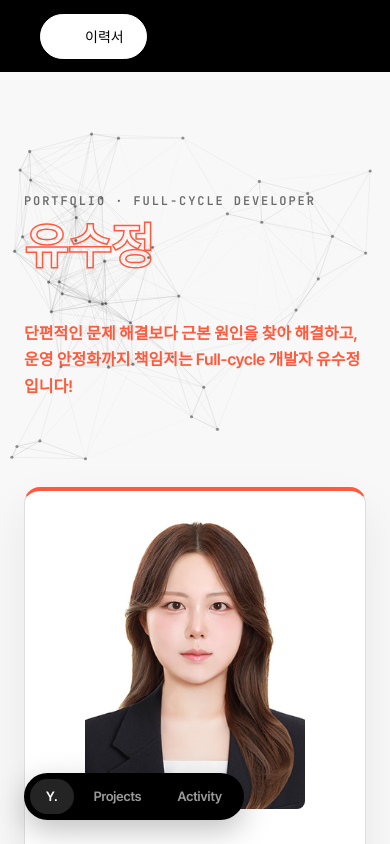
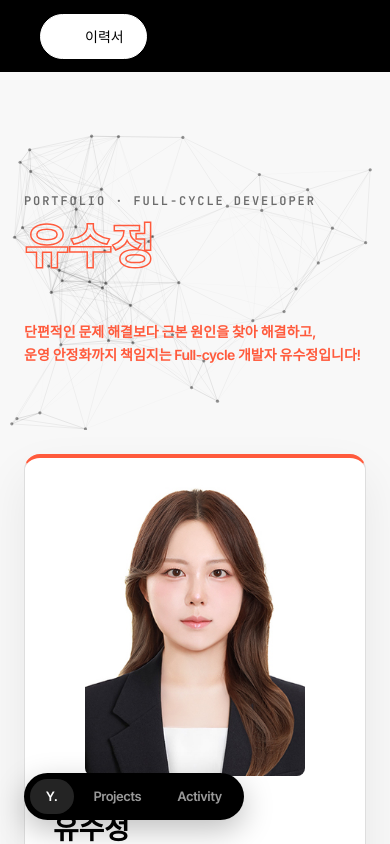
Before and after one commit to ytnwjd/ytnwjd-portfolio, a Vue app: page / in a window 390 px wide. Shown: the top 844 px of the page. Built offline with nearby package versions, Linux system fonts and the light colour scheme; some icons are missing.

Commit message:
fix: hero tagline mobile layout — enforce two-line break and reduce font size

```diff
--- a/src/components/sections/AboutSection.vue
+++ b/src/components/sections/AboutSection.vue
@@ -20,8 +20,8 @@ const FULL_CYCLE_DEVELOPER_DESC =
       <span class="eyebrow">Portfolio · Full-cycle Developer</span>
       <h1 class="giant-title outline">유수정</h1>
       <p class="hero-tagline">
-        단편적인 문제 해결보다 근본 원인을 찾아 해결하고,<br />
-        운영 안정화까지 책임지는 Full-cycle 개발자 유수정입니다!
+        <span>단편적인 문제 해결보다 근본 원인을 찾아 해결하고,</span>
+        <span>운영 안정화까지 책임지는 Full-cycle 개발자 유수정입니다!</span>
       </p>
     </div>
 
@@ -114,6 +114,10 @@ const FULL_CYCLE_DEVELOPER_DESC =
   font-size: 30px;
   font-weight: 600;
   line-height: 1.65;
+}
+
+.hero-tagline span {
+  display: block;
 }
 
 /* 명함(ID card) — 사진 한 장이 카드 왼쪽 전체 높이를 차지하고, 오른쪽에 연락처와 About Me까지
@@ -339,7 +343,7 @@ const FULL_CYCLE_DEVELOPER_DESC =
 
 @media (max-width: 520px) {
   .hero-tagline {
-    font-size: 16px;
+    font-size: 14px;
   }
 
   .certifications-grid {
```
